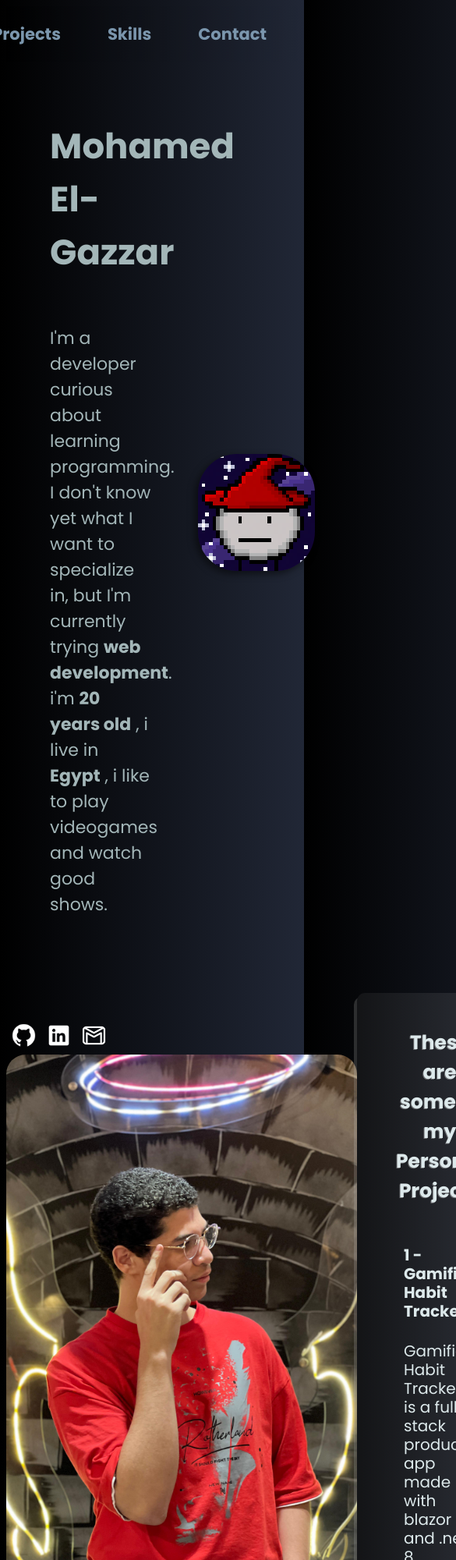
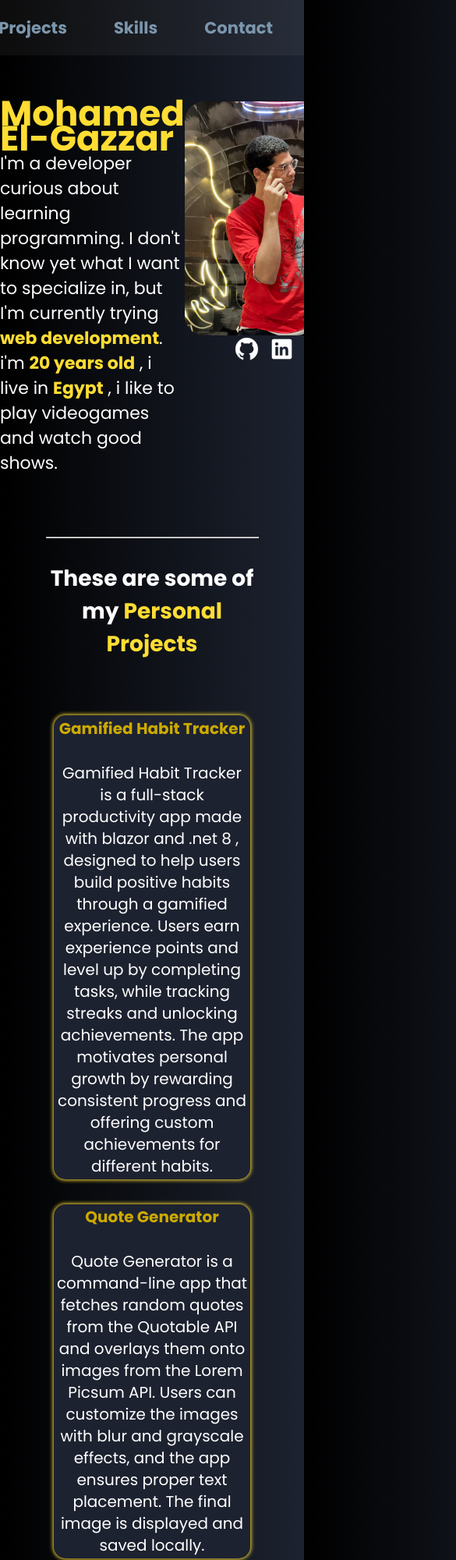
Before and after one commit to 1Gazzar1/Portfolio, a plain HTML site: page index.html in a window 390 px wide. Shown: the top 2000 px of the page at 78% size, 585 px wide, since content can reach past the window. Drawn offline with Linux system fonts and the light colour scheme.

Commit message:
changed styling

```diff
--- a/index.html
+++ b/index.html
@@ -23,65 +23,60 @@
             <div class="title">
                 <div class ="about">
 
-                    <h1> Mohamed El-Gazzar</h1>
+                    <h1><span class="gold">Mohamed El-Gazzar</span></h1>
                     <p>I'm a developer curious about learning programming.
                         I don't know yet what I want to specialize in,
-                        but I'm currently trying <b>web development</b>.
-                            i'm <b>20 years old</b> ,
-                        i live in <b>Egypt</b>
+                        but I'm currently trying <span class="gold">web development</span>.
+                            i'm <span class="gold">20 years old</span> ,
+                        i live in <span class="gold">Egypt</span>
                         , i like to play videogames and watch good shows.
                     </p>
                 </div>
-                <div class="logo">
-                    <img src="Images/me-in-space-left-resized.png" class ="default-logo">
-                    <img src="Images/me-in-space-resized.png" class ="hover-logo" onclick="window.open('https://github.com/1Gazzar1', '_blank');">
-                </div>
+                <div class="links-photo">
+                    <div class="personal-photo"> </div>
 
-            </div>
-
-        </section>
-
-        <div class="lower-section">
-            <div class="links-photo">
                     <div class="links-belt">
                         <a target = "_blank" href ="https://github.com/1Gazzar1"><img src="Images/github.png" width="35"></a>
                         <a target = "_blank" href ="https://www.linkedin.com/in/mohamed-el-gazzar-b11b03311/"><img src="Images/linkedin.png" width="35"></a>
                         <a target = "_blank" href ="mailto:mhmdaljzar036@gmail.com"><img src="Images/gmail.png" width="35"></a>
                     </div>
-                <div class="personal-photo">
+                </div>
+                <!-- <div class="logo">
+                    <img src="Images/me-in-space-left-resized.png" class ="default-logo">
+                    <img src="Images/me-in-space-resized.png" class ="hover-logo" onclick="window.open('https://github.com/1Gazzar1', '_blank');">
+                </div> -->
 
             </div>
-            </div>
 
-            <div class="projects" id ="projects">
-                <h3>These are some of my <b>Personal Projects</b></h3>
-                <div class="project1">
+        </section>
+        <section id="projects">
+            <hr style="margin: 0px 15%;">
+            <div class="lower-section">
+                <h3>These are some of my <span class="gold">Personal Projects</span></h3><br><br>
+                <div class="projects">
+                    <div class="project-card">
                         <a target ="_blank" href="https://github.com/1Gazzar1/Gamified-Habit-Tracker">
-                        <h4>1 - Gamified Habit Tracker :</h4>
+                            <h4><span class="dark-gold">Gamified Habit Tracker</span></h4><br>
                             <p>
                                 Gamified Habit Tracker is a full-stack productivity app made with blazor and .net 8 , designed to help users build positive habits through a gamified experience. Users earn experience points and level up by completing tasks, while tracking streaks and unlocking achievements. The app motivates personal growth by rewarding consistent progress and offering custom achievements for different habits.
                             </p>
                         </a>
-                    <hr>
                     </div>
-                <div class="project2">
+                    <div class="project-card">
                         <a target ="_blank" href="https://github.com/1Gazzar1/Quote-Generator-command-line-">
-                        <h4>2 - Quote Generator : </h4>
+                            <h4><span class="dark-gold">Quote Generator</span></h4><br>
                             <p>Quote Generator is a command-line app that fetches random quotes from the Quotable API and overlays them onto images from the Lorem Picsum API. Users can customize the images with blur and grayscale effects, and the app ensures proper text placement. The final image is displayed and saved locally.</p>
                         </a>
-                    <hr>
                     </div>
-                <div class="project3">
+                    <div class="project-card">
                         <a target ="_blank" href="https://github.com/1Gazzar1/Blog-Management-Backend-App">
-                        <h4>3 - Blog Management Backend App : </h4>
+                            <h4><span class="dark-gold">Blog Management Backend App</span></h4><br>
                             <p>Blog Management Backend App is a backend API built with C# and .NET Core, designed to manage users, posts, comments, and tags in a blogging platform. It includes JWT-based authentication, role-based access control (Admin, Editor, Reader), and CRUD functionality for all entities. The app features secure authentication, with endpoints documented and tested using Swagger for easy interaction and debugging.</p>
                         </a>
-                    <hr>
                     </div>
-
                 </div>
-
             </div>
+        </section>
 
 
         <section id="skills">
@@ -111,7 +106,7 @@
                         <li><p>Adaptability</p></li>
                     </ul>
                 </div>
-                <hr>
+                <br><hr>
             </div>
 
         </section>
@@ -120,8 +115,8 @@
     </main>
 
     <footer id ="contact">
-        <h1>Contact Me</h1>
-        <p>plz hire me , i will pay you to hire me   ._.</p>
+        <h1><span class="gold">Contact Me</span></h1>
+        <p>plz hire me , i will pay you to hire me  <span class="gold">._.</span></p>
         <form action="https://formspree.io/f/mgveerbw" method="post" class="contact">
             <label for="name">Name : </label>
             <input name = "Name" type="text" id="name" required>
@@ -150,7 +145,7 @@
                     <img src="Images/phone.png" width="35">
                 </a>
             </div>
-            <p>&copy; 2024 Mohamed El-Gazzar. All Rights Reserved.</p>
+            <p><span class="gold">&copy; 2025</span> Mohamed El-Gazzar. All Rights Reserved.</p>
         </div>
 
     </footer>
--- a/styles.css
+++ b/styles.css
@@ -1,8 +1,20 @@
 @import url('https://fonts.googleapis.com/css2?family=Poppins:ital,wght@0,100;0,200;0,300;0,400;0,500;0,600;0,700;0,800;0,900;1,100;1,200;1,300;1,400;1,500;1,600;1,700;1,800;1,900&family=Roboto:ital,wght@0,100;0,300;0,400;0,500;0,700;0,900;1,100;1,300;1,400;1,500;1,700;1,900&display=swap');
 
+:root{
+    --c1 : hsl(208, 100%, 100%);
+    --c2 :hsl(50, 100%, 60%);
+    --c3 : hsl(50, 100%, 40%);
+    --c4 : hsl(222, 25%, 15%);
+    --c5 : hsl(222, 25%, 0%);
+}
+*{
+    margin: 0px;
+    padding: 0px;
+}
 body{
-    background: linear-gradient(90deg, rgb(0, 0, 0), rgb(33, 39, 54));
+    background: linear-gradient(90deg, var(--c5), var(--c4));
     font-family: 'Poppins';
+    color: var(--c1);
 }
 html {
     scroll-behavior: smooth;
@@ -11,6 +23,7 @@ html {
 main{
     display: flex;
     flex-direction: column;
+    overflow:hidden;
 }
 
 header{
@@ -18,13 +31,21 @@ header{
     top: 0;
     z-index: 1000;
 }
+.gold{
+    color: var(--c2);
+    font-weight: bold;
+}
+.dark-gold{
+    color: var(--c3);
+    font-weight: bold;
+}
 .top-right {
     display: flex;
     flex-direction: row;
     font-size: large;
     justify-content: right;
     padding : 10px;
-    background: linear-gradient(90deg, rgba(0, 0, 0, 0.35), rgba(33, 39, 54, 0.35));
+    background-color: hsla(0, 0%, 100%, 0.05);
 
 }
 
@@ -35,28 +56,25 @@ header{
     color: rgb(123, 150, 173);
     text-decoration: none;
     border-bottom: 2px solid transparent;
-    transition:  color 0.3s ease , border-bottom 0.3s ease  ;
-
+    transition:  all 0.3s ease;
 }
 .top-right a:hover{
-    color: aliceblue;
-    border-bottom: 2px solid aliceblue;
+    color: var(--c1);
+    border-bottom: 2px solid var(--c1);
 }
 
 .title{
-    margin: 0px 100px;
     display: flex;
     flex-direction: row;
-    justify-content: left;
-    margin-top: 10%;
-    margin-bottom: 20%;
-    margin-left: 15%;
+    justify-content: space-evenly;
+    margin: 15% 0px;
 }
 .about{
     display: flex;
     flex-direction: column;
-    color: rgb(163, 182, 184);
+    color: var(--c1);
     max-width: min(500px , 60%);
+    line-height: 2rem;
 }
 .about h1{
     font-size: 45px;
@@ -92,97 +110,97 @@ header{
     scale: 1.1;
 
 }
+.links-photo{
+    width: fit-content;
+}
 .links-belt {
 
     /* border: 0.1px solid rgba(255, 255, 255, 0.2);    */
     border-radius: 10px;
     display: flex;
-    justify-content: left;
+    justify-content: center;
+    gap: 10px;
 }
 .links-belt img{
-    margin: 0px 5px;
-    transition: transform 0.1s;
+    transition: all 0.1s;
 }
 .links-belt img:hover{
-    transform: scale(1.2);
-}
-.links-photo{
-    margin-top: 10%;
+    scale: 1.2;
 }
 .personal-photo {
-    width: 450px;
-    height: 800px;
+    width: 400px;
+    height: 400px;
     background-image: url("Images/me2.jpg");
     background-size: cover;
     background-position: center;
     border-radius: 25px;
 }
 .lower-section{
+    text-align: center;
+    font-size: 1.5rem;
+    margin: 8% 15%;
+}
+.projects{
+    margin: auto;
     display: flex;
     flex-direction: row;
-    justify-content: space-around;
-    margin: 0px 200px;
-}
-.projects{
-    display: flex;
-    flex-direction: column;
-    width: 30%;
+    justify-content: center;
     border-radius: 10px;
-    color: rgb(221, 233, 235);
-    box-shadow: -4px 5px rgba(197, 197, 197,0.2);
-    background: linear-gradient(90deg,rgba(96, 96, 96, 0.15),rgba(197, 197, 197, 0.15));
-    padding: 20px 50px;
+    color: var(--c1);
     margin-bottom: 5%;
+    gap: 2rem;
 
 }
-.projects h3 {
-    font-size: 25px;
-    text-align: center;
-    text-shadow: -1px 1px rgba(255, 255, 255, 0.345);
 
-}
 .projects a {
     font-size: 20px;
     text-decoration: none;
-    color: rgb(221, 233, 235);
+    color: var(--c1);
 }
 
-.project1,.project2,.project3{
-    text-align: left;
-    margin: 0px 10px;
-    border-radius: 10px;
-    line-height: 1.2;
-    font-weight: 2000;
+.project-card{
+    min-width: 200px;
+    flex-basis: 25%;
+    padding: 1%;
+    background-color: var(--c4);
+    border-radius: 15px;
+    box-shadow: 0px 0px 5px 1px var(--c2);
+    transition: all 0.2s ease;
+    line-height: 1.75rem;
 }
-.project3:hover{
-    background: linear-gradient(90deg,rgb(43, 43, 65),rgba(9, 214, 207, 0.372));
+.project-card:hover{
+    background-color: var(--c5);
+    scale : 1.03 ;
 }
-.project2:hover{
-    background: linear-gradient(90deg,rgba(79, 152, 45, 0.532),rgba(113, 135, 33, 0.492));
-}
-.project1:hover{
-    background: linear-gradient(90deg,rgba(135, 0, 0, 0.5),rgba(0, 187, 255, 0.155));
-}
+
 
 .skills{
     font-size: 28px;
-    color: rgb(221, 233, 235);
-    margin: 0px 15%;
+    color: var(--c1);
+    margin: 0% 15%;
+    display: flex;
+    flex-direction: column;
+    gap: 20px;
 }
 .skills h1{
     text-align: center;
     font-size: 50px;
 }
+.programming-lang , .frameworks , .soft-skills{
+    display: flex;
+    flex-direction: column;
+    gap: 50px;
+}
 .programming-lang ul,.frameworks ul{
     display: flex;
     flex-direction: row;
     justify-content: center;
+    gap: 60px;
 }
 .programming-lang li,.frameworks li {
     display: flex;
     flex-direction: column;
     align-items: center;
-    margin: 0px 30px;
     font-weight: bold;
 }
 .programming-lang p,.frameworks p{
@@ -207,9 +225,12 @@ header{
     flex-direction: row;
     justify-content: space-around;
 }
+footer{
+    margin-top: 5%;
+}
 footer h1 , footer p {
     text-align: center;
-    color: rgb(221, 233, 235);
+    color: var(--c1);
 }
 footer h1{
     font-size: 50px;
@@ -219,7 +240,7 @@ footer p {
     white-space: pre;
 }
 .contact{
-    color: rgb(221, 233, 235);
+    color:  var(--c1);
     display: flex;
     flex-direction: column;
     margin: auto;
@@ -255,7 +276,8 @@ footer p {
     padding: 10px 0px ;
     background-color: rgb(0, 120, 34);
     cursor: pointer;
-    color: rgb(221, 233, 235);
+    color: var(--c1);
+    transition: all 0.2s ease;
 }
 
 .contact button:hover {
@@ -275,14 +297,30 @@ footer p {
     margin-top: 10px;
 }
 .contact-icons img {
-    transition: scale 0.2s ease-in-out ;
+    transition: all 0.2s ease ;
 }
 .contact-icons img:hover {
     scale: 1.2;
 }
 
-@media (max-width: 1200px) {
-    .lower-section,.about,.top-right,.skills{
-        margin: 0px 0%;
+@media (max-width: 900px) {
+
+    .about {
+        max-width: 80%;
+        margin-bottom: 20px;
+    }
+    .personal-photo {
+        width: 250px;
+        height: 300px;
+    }
+    .projects {
+        flex-direction: column;
+        align-items: center;
+    }
+    .project-card {
+        width: 90%;
+    }
+    .contact {
+        width: 90%;
     }
 }
```
Lines whose indentation alone changed are shown as unchanged.
